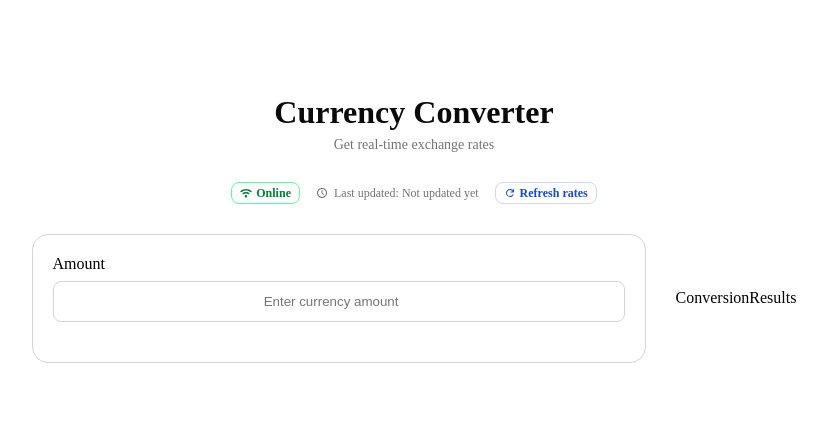
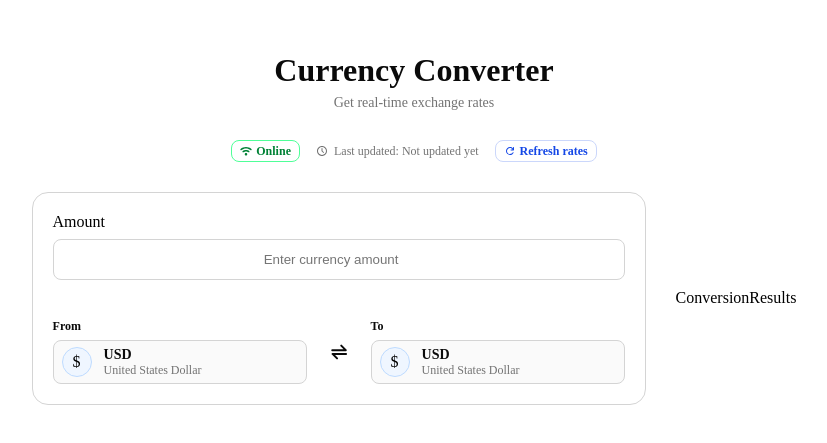
Before and after one commit to lenah23/currency-change, a React (Vite) app: page / in a window 1280 px wide. Shown: the part 171-614 px from the top of the page, without its empty margins (226-1053 px from the left). Built offline with nearby package versions, Linux system fonts and the light colour scheme.

Commit message:
from to sections interface and switch

```diff
--- a/src/components/currencyConvertBlock/currencyConvertBlock.tsx
+++ b/src/components/currencyConvertBlock/currencyConvertBlock.tsx
@@ -1,4 +1,4 @@
-import { CurrencyExchangeInput } from "../index";
+import { CurrencyExchangeInput, FromToSection } from "../index";
 import styles from "./currencyConvertBlock.module.scss";
 
 interface IProps {
@@ -11,6 +11,7 @@ const CurrencyConvertBlock: React.FC<IProps> = (props: IProps) => {
   return (
     <div className={styles["currency-convert__container"]}>
       <CurrencyExchangeInput value={inputValue} setValue={setInputValue} />
+      <FromToSection />
     </div>
   );
 };
--- /dev/null
+++ b/src/components/fromToSection/from-to-input.tsx
@@ -0,0 +1,26 @@
+import styles from "./fromToSection.module.scss";
+
+interface IProps {
+  setIsSwapped: React.Dispatch<React.SetStateAction<boolean>>;
+  label: string;
+}
+
+const FromToInput: React.FC<IProps> = (props) => {
+  const { label } = props;
+  return (
+    <div className={styles["from-to-input"]}>
+      <label className={styles["from-to-input__label"]}>{label}</label>
+      <div className={styles["currency-info__container"]}>
+        <div className={styles["currency-symbol"]}>$</div>
+        <div className={styles["currency-info"]}>
+          <div className={styles["currency-info__code"]}>USD</div>
+          <div className={styles["currency-info__name"]}>
+            United States Dollar
+          </div>
+        </div>
+      </div>
+    </div>
+  );
+};
+
+export default FromToInput;
--- /dev/null
+++ b/src/components/fromToSection/fromToSection.module.scss
@@ -0,0 +1,72 @@
+@import "../../styles/mixins";
+@import "../../styles/variables";
+
+.from-to-section {
+  @include flexStyles(flex, row, space-between, center);
+  gap: 20px;
+  padding-top: 20px;
+}
+
+.from-to-input {
+  &__label {
+    @include textStyles(
+      "'Inter', sans-serif",
+      $fz-12,
+      $semiBold,
+      100%,
+      $main-title,
+      left
+    );
+    display: block;
+    margin-bottom: 8px;
+  }
+
+  .currency-info__container {
+    min-width: 254px;
+    border: 1px solid $border-color;
+    border-radius: 8px;
+    @include padding(6px, 8px, 6px, 8px);
+    background-color: $bg-light;
+    @include flexStyles(flex, row, start, center);
+    gap: 12px;
+
+    .currency-symbol {
+      @include sizes(30px, 30px);
+      border-radius: 50%;
+      border: 1px solid $border-light-blue;
+      background-color: $bg-light-blue;
+      @include flexStyles(flex, row, center, center);
+      overflow: hidden;
+      text-align: center;
+      text-overflow: ellipsis;
+      white-space: nowrap;
+    }
+
+    .currency-info {
+      @include flexStyles(flex, column, start, start);
+      gap: 2px;
+
+      &__code {
+        @include textStyles(
+          "'Inter', sans-serif",
+          $fz-14,
+          $semiBold,
+          100%,
+          $main-title,
+          left
+        );
+      }
+
+      &__name {
+        @include textStyles(
+          "'Inter', sans-serif",
+          $fz-12,
+          $regular,
+          100%,
+          $subtitle,
+          left
+        );
+      }
+    }
+  }
+}
--- /dev/null
+++ b/src/components/fromToSection/fromToSection.tsx
@@ -0,0 +1,28 @@
+import styles from "./fromToSection.module.scss";
+import { useState } from "react";
+import { FromToInput } from "../index";
+import switchIcon from "../../assets/icons/switch-icon.svg";
+
+const FromToSection: React.FC = () => {
+  const [isSwapped, setIsSwapped] = useState<boolean>(false);
+
+  return (
+    <div className={styles["from-to-section"]}>
+      {!isSwapped ? (
+        <>
+          <FromToInput setIsSwapped={setIsSwapped} label={"From"} />
+          <img src={switchIcon} onClick={() => setIsSwapped((prev) => !prev)} />
+          <FromToInput setIsSwapped={setIsSwapped} label={"To"} />
+        </>
+      ) : (
+        <>
+          <FromToInput setIsSwapped={setIsSwapped} label={"To"} />
+          <img src={switchIcon} onClick={() => setIsSwapped((prev) => !prev)} />
+          <FromToInput setIsSwapped={setIsSwapped} label={"From"} />
+        </>
+      )}
+    </div>
+  );
+};
+
+export default FromToSection;
--- a/src/components/index.ts
+++ b/src/components/index.ts
@@ -1,5 +1,7 @@
 import Button from "./button/button";
 import StatusBar from "./statusBar/statusBar";
+import FromToInput from "./fromToSection/from-to-input";
+import FromToSection from "./fromToSection/fromToSection";
 import ConverterMainContainer from "./mainContainer/main-container";
 import ConversionResults from "./conversionResults/conversionResults";
 import CurrencyConvertBlock from "./currencyConvertBlock/currencyConvertBlock";
@@ -9,6 +11,8 @@ import CurrencyExchangeInput from "./currencyExchangeInput/currencyExchangeInput
 export {
   Button,
   StatusBar,
+  FromToInput,
+  FromToSection,
   ConversionResults,
   CurrencyConvertBlock,
   CurrencyConvertPannel,
--- a/src/styles/_variables.scss
+++ b/src/styles/_variables.scss
@@ -1,10 +1,13 @@
 // colors
 $white: rgba(255, 255, 255, 1);
 $black: rgba(255, 255, 255, 0);
+$error-red: rgba(255, 0, 0, 1);
 $main-title: rgba(10, 10, 10, 1);
 $subtitle: rgba(115, 115, 115, 1);
+$bg-light: rgba(250, 250, 250, 1);
 $border-color: rgba(212, 212, 212, 1);
-$error-red: rgba(255, 0, 0, 1);
+$bg-light-blue: rgba(239, 246, 255, 1);
+$border-light-blue: rgba(190, 219, 255, 1);
 
 //font-sizes
 $fz-12: 12px;
```
Also changed, not shown: src/assets/icons/switch-icon.svg (added).
